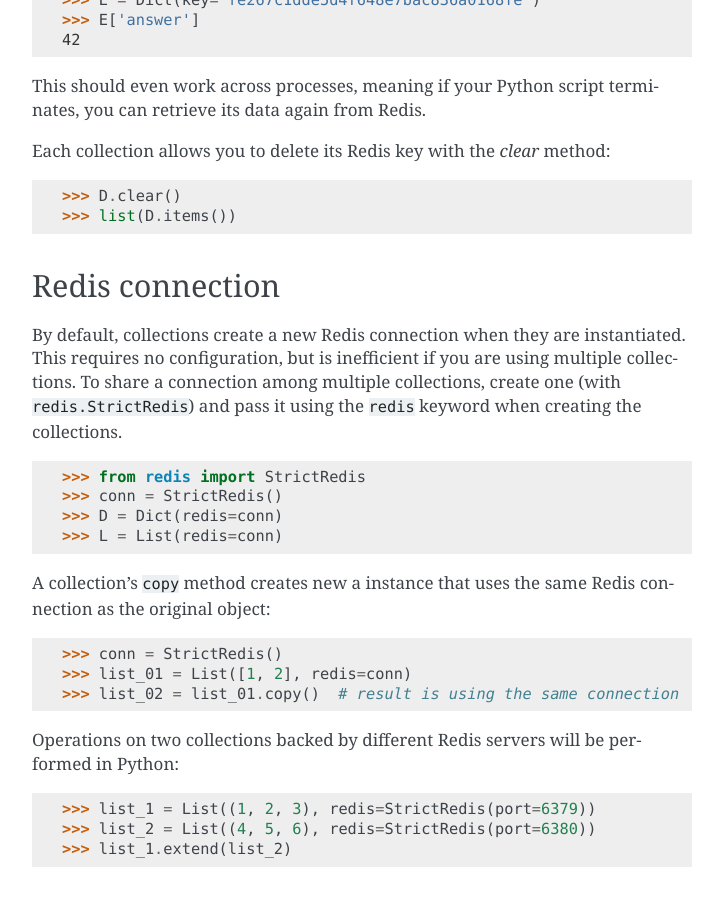
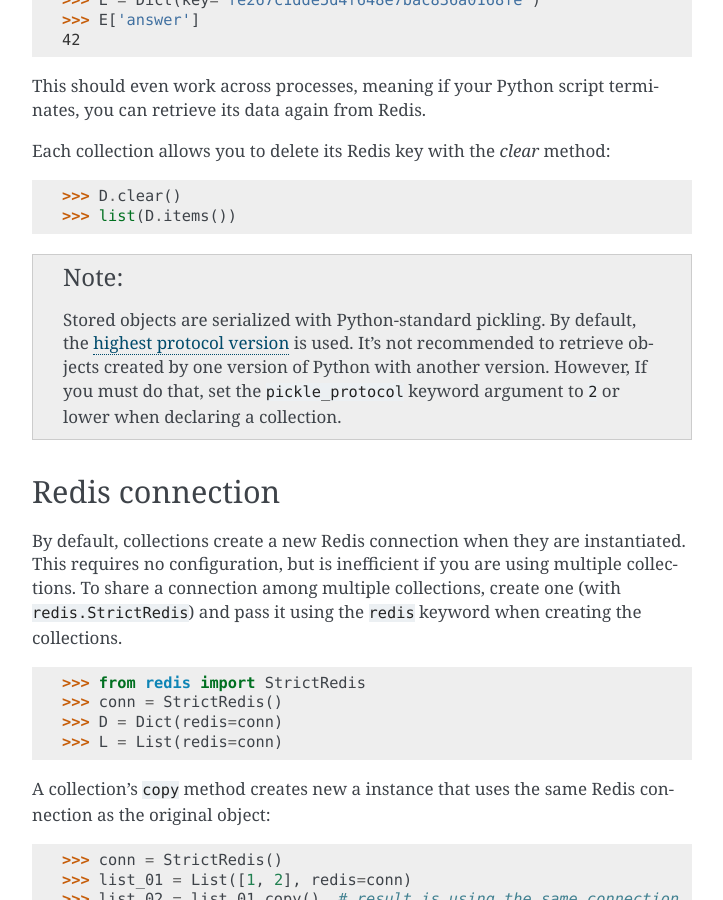
Before and after one commit to redis-collections/redis-collections, a Sphinx documentation site: the page built from docs/usage-notes.rst, in a window 1280 px wide and 900 px high, scrolled down 447 px. Shown: the whole window, without its empty margins (388-1111 px from the left). Built offline with Sphinx 7.4.7, drawn with Linux system fonts in a browser that asks for light colours; some of the changed text lies outside the part shown.

Commit message:
Set Pickle protocol explicitly

```diff
--- a/docs/usage-notes.rst
+++ b/docs/usage-notes.rst
@@ -35,6 +35,16 @@ Each collection allows you to delete its Redis key with the `clear` method:
 
     >>> D.clear()
     >>> list(D.items())
+
+.. note::
+    Stored objects are serialized with Python-standard pickling.
+    By default, the `highest protocol version
+    <https://docs.python.org/3/library/pickle.html#pickle.HIGHEST_PROTOCOL>`_
+    is used.
+    It's not recommended to retrieve objects created by one version of Python
+    with another version.
+    However, If you must do that, set the ``pickle_protocol`` keyword argument
+    to ``2`` or lower when declaring a collection.
 
 
 Redis connection
```
Also changed, not shown: other parts of docs/usage-notes.rst (+2 -2 lines), 1 other file.
